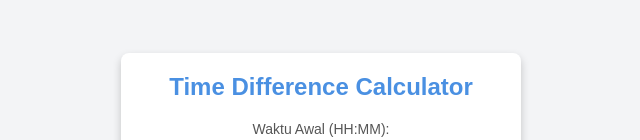
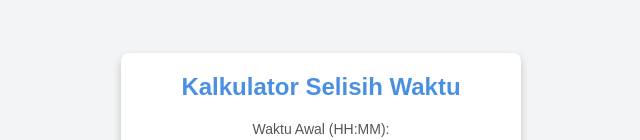
Before and after one commit to upjupj/kalkulator-selisih-waktu, a plain HTML site: page index.html in a window 1280 px wide. Shown: the part 189-329 px from the top of the page, without its empty margins (319-959 px from the left). Drawn offline with Linux system fonts and the light colour scheme.

Commit message:
Update index.html

```diff
--- a/index.html
+++ b/index.html
@@ -82,7 +82,7 @@
 </head>
 <body>
     <div class="container">
-        <h2>Time Difference Calculator</h2>
+        <h2>Kalkulator Selisih Waktu</h2>
         <label for="startTime">Waktu Awal (HH:MM):</label>
         <input type="time" id="startTime" required>
 
```
